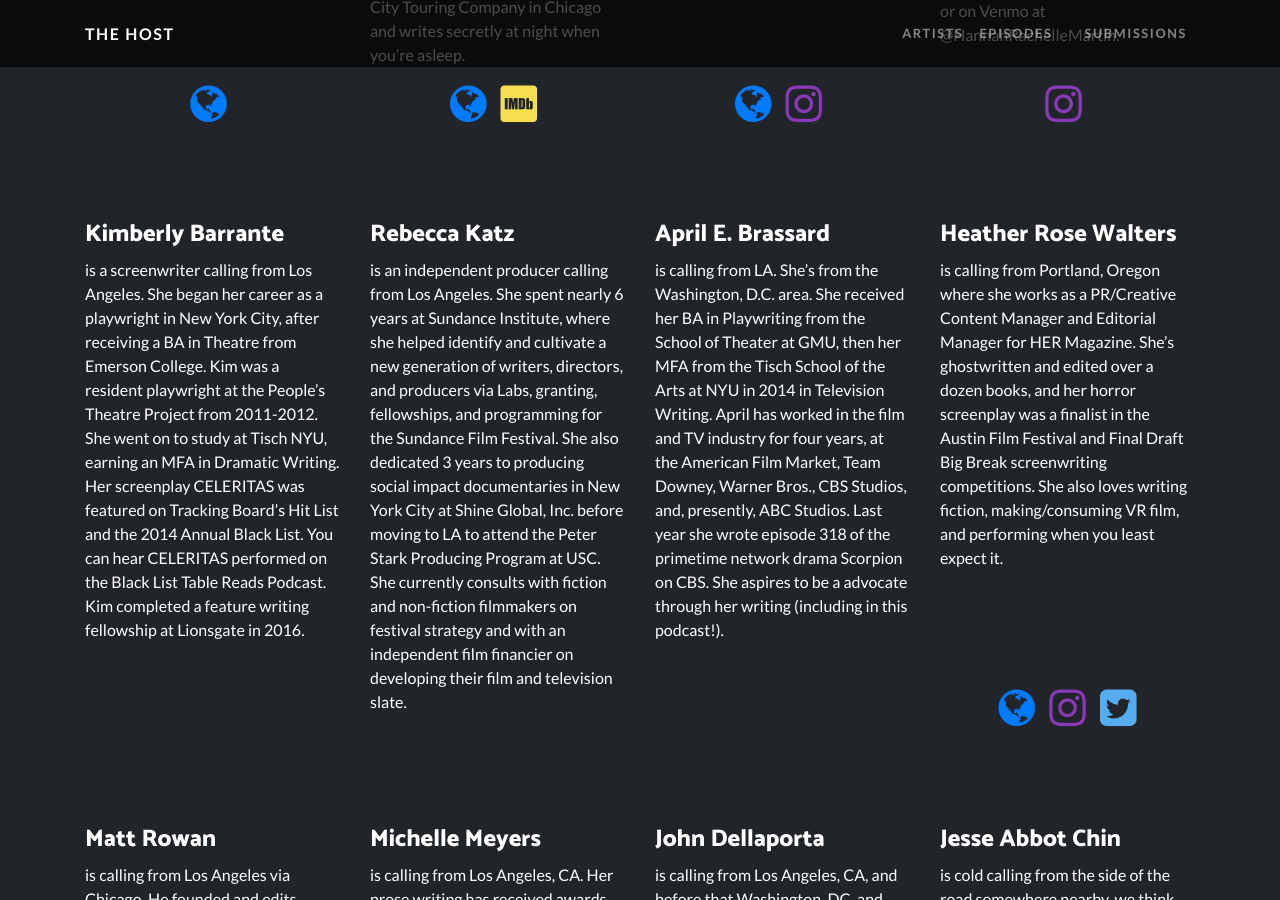
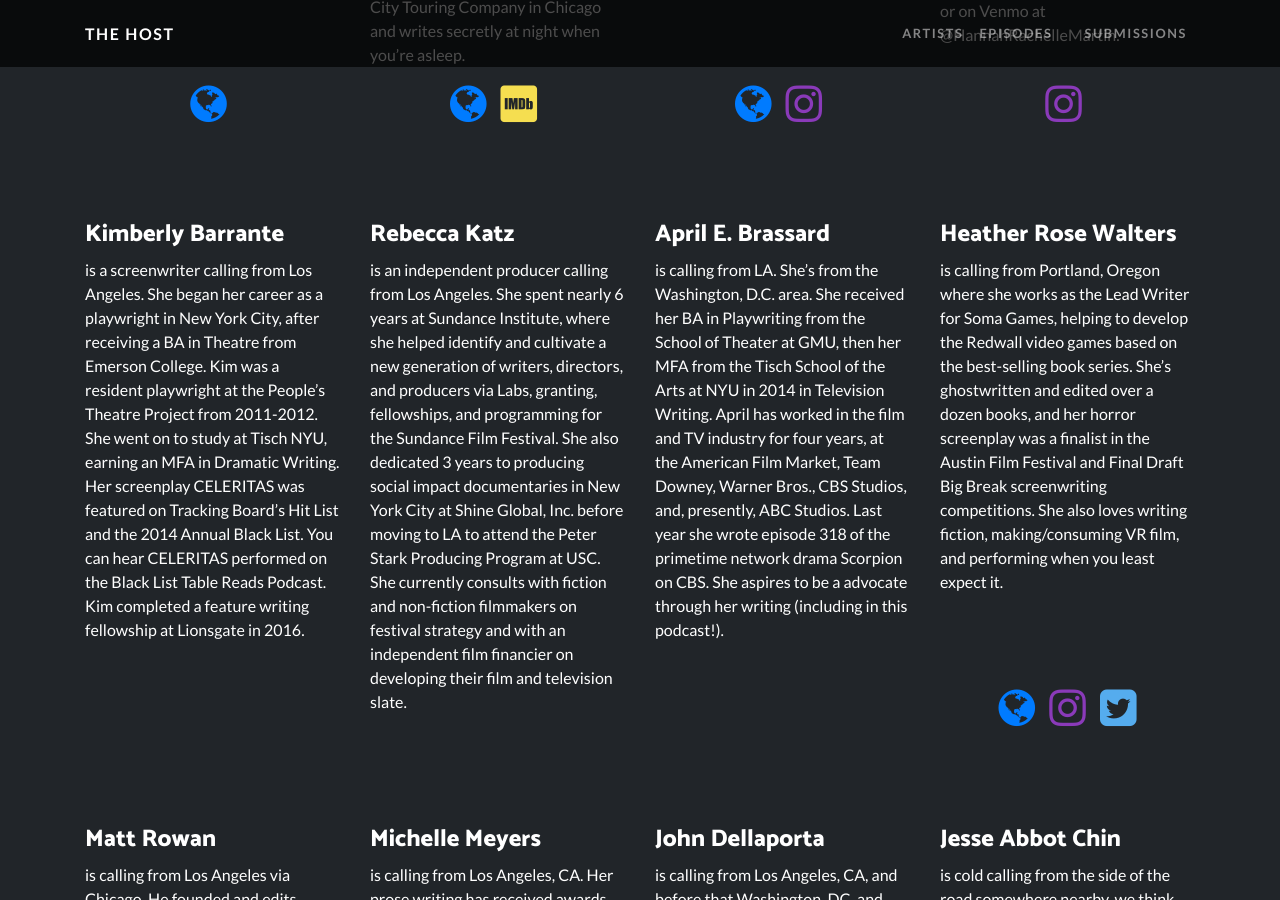
Before and after one commit to thehostpodcast/thehostpodcast.github.io, a Jekyll site: the page built from artists.markdown, in a window 1280 px wide and 900 px high, scrolled down 2336 px. Built offline with Jekyll 4.4.1, drawn with Linux system fonts in a browser that asks for light colours.

Commit message:
Updated Heather Rose Walters

```diff
--- a/_artists/heather-rose-walters.markdown
+++ b/_artists/heather-rose-walters.markdown
@@ -6,4 +6,4 @@ instagram: https://www.instagram.com/heatherrwalters/
 twitter: https://twitter.com/heatherrwalters
 ---
 
-is calling from Portland, Oregon where she works as a PR/Creative Content Manager and Editorial Manager for HER Magazine. She’s ghostwritten and edited over a dozen books, and her horror screenplay was a finalist in the Austin Film Festival and Final Draft Big Break screenwriting competitions. She also loves writing fiction, making/consuming VR film, and performing when you least expect it.
+is calling from Portland, Oregon where she works as the Lead Writer for Soma Games, helping to develop the Redwall video games based on the best-selling book series. She’s ghostwritten and edited over a dozen books, and her horror screenplay was a finalist in the Austin Film Festival and Final Draft Big Break screenwriting competitions. She also loves writing fiction, making/consuming VR film, and performing when you least expect it.
```
